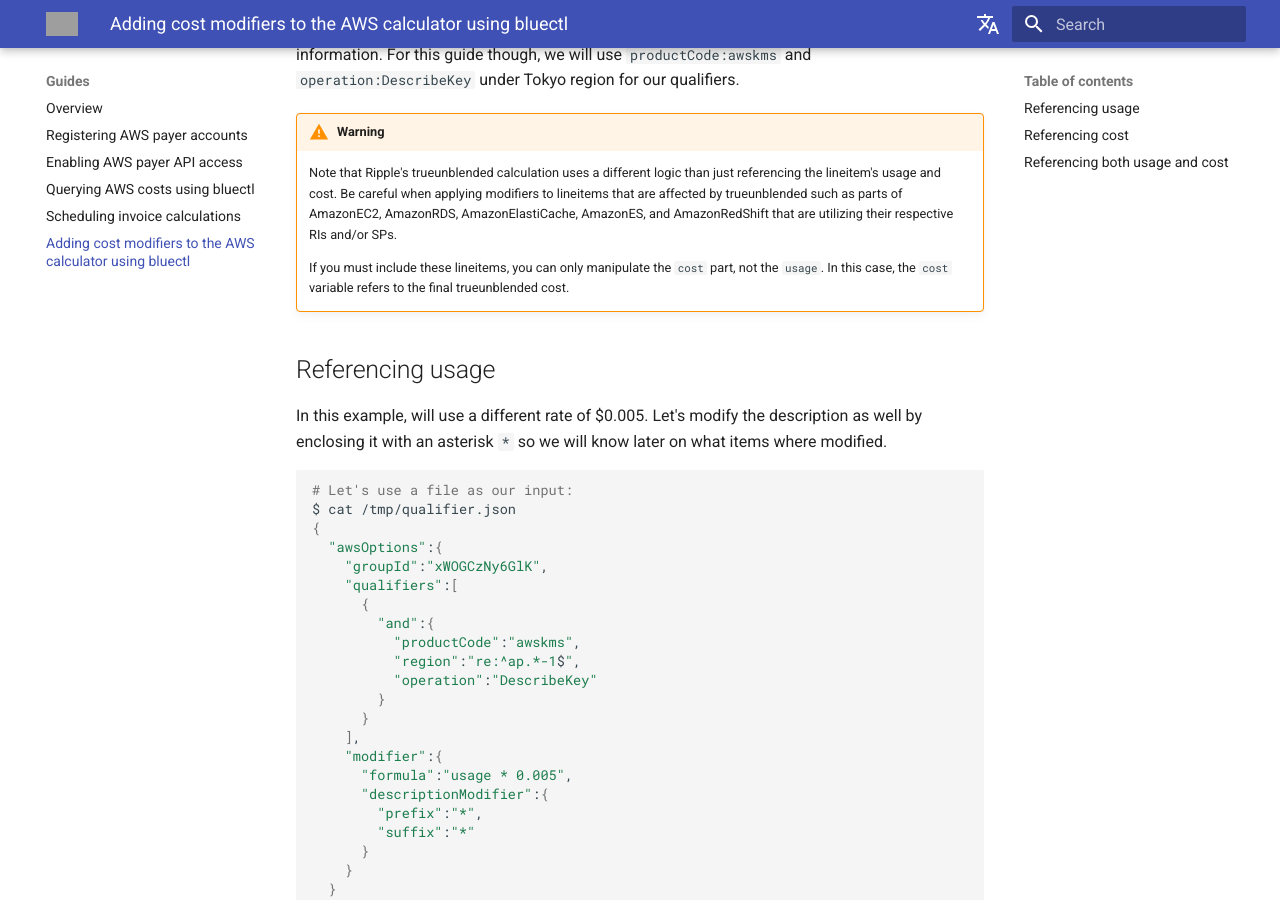
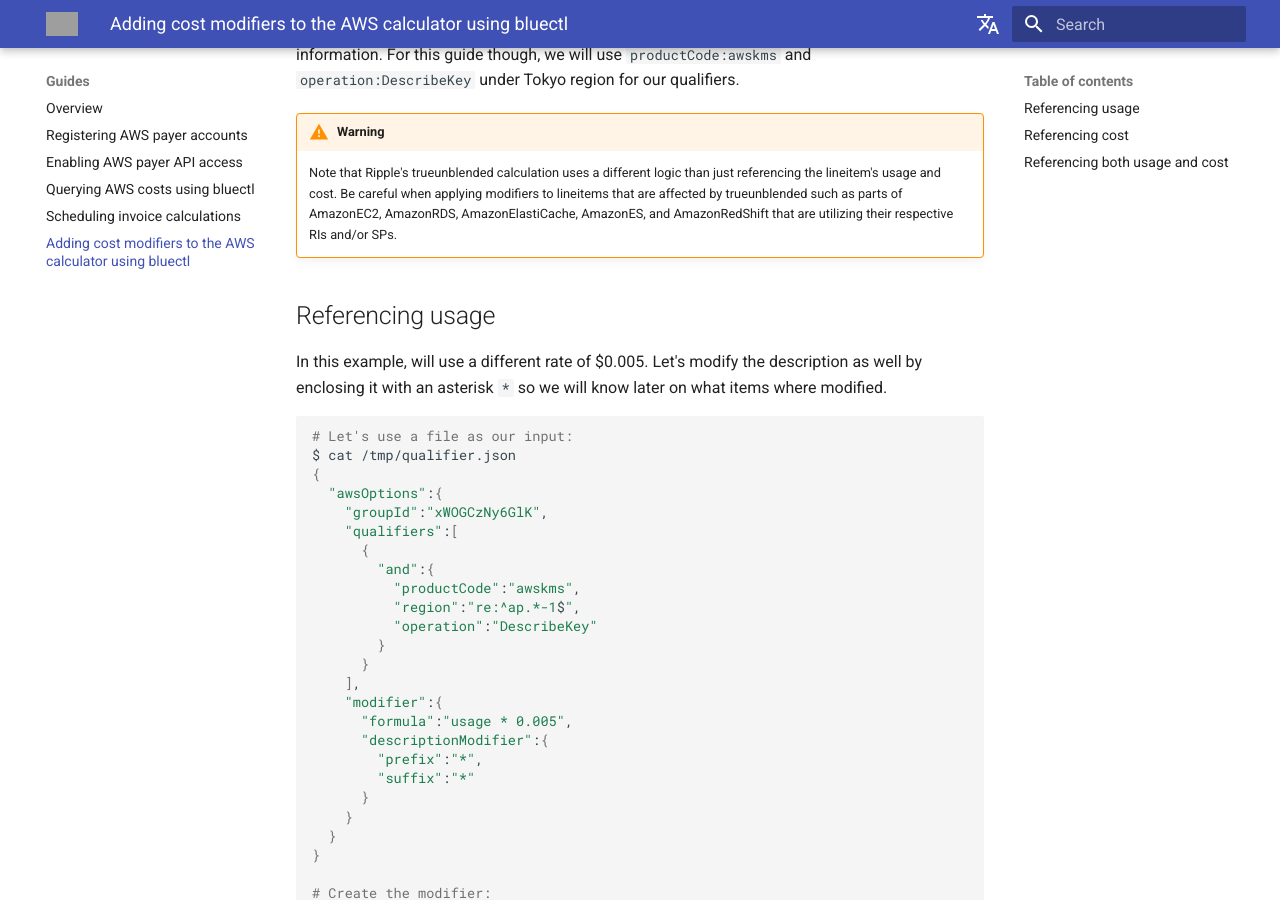
Before and after one commit to alphauslabs/tmpdocs, an MkDocs documentation site: the page built from docs/guides/aws-cost-mods.md, in a window 1280 px wide and 900 px high, scrolled down 635 px. Built offline with MkDocs 1.6.1 and Material for MkDocs 9.7.7, drawn with Linux system fonts in a browser that asks for light colours; comment, search, counter and statistics services are not loaded; grey boxes are pictures that could not be loaded.

```diff
--- a/docs/guides/aws-cost-mods.md
+++ b/docs/guides/aws-cost-mods.md
@@ -13,8 +13,6 @@
 
 !!! warning
     Note that Ripple's trueunblended calculation uses a different logic than just referencing the lineitem's usage and cost. Be careful when applying modifiers to lineitems that are affected by trueunblended such as parts of AmazonEC2, AmazonRDS, AmazonElastiCache, AmazonES, and AmazonRedShift that are utilizing their respective RIs and/or SPs.
-
-    If you must include these lineitems, you can only manipulate the `cost` part, not the `usage`. In this case, the `cost` variable refers to the final trueunblended cost.
 
 ## Referencing usage
 In this example, will use a different rate of $0.005. Let's modify the description as well by enclosing it with an asterisk `*` so we will know later on what items where modified.
```
